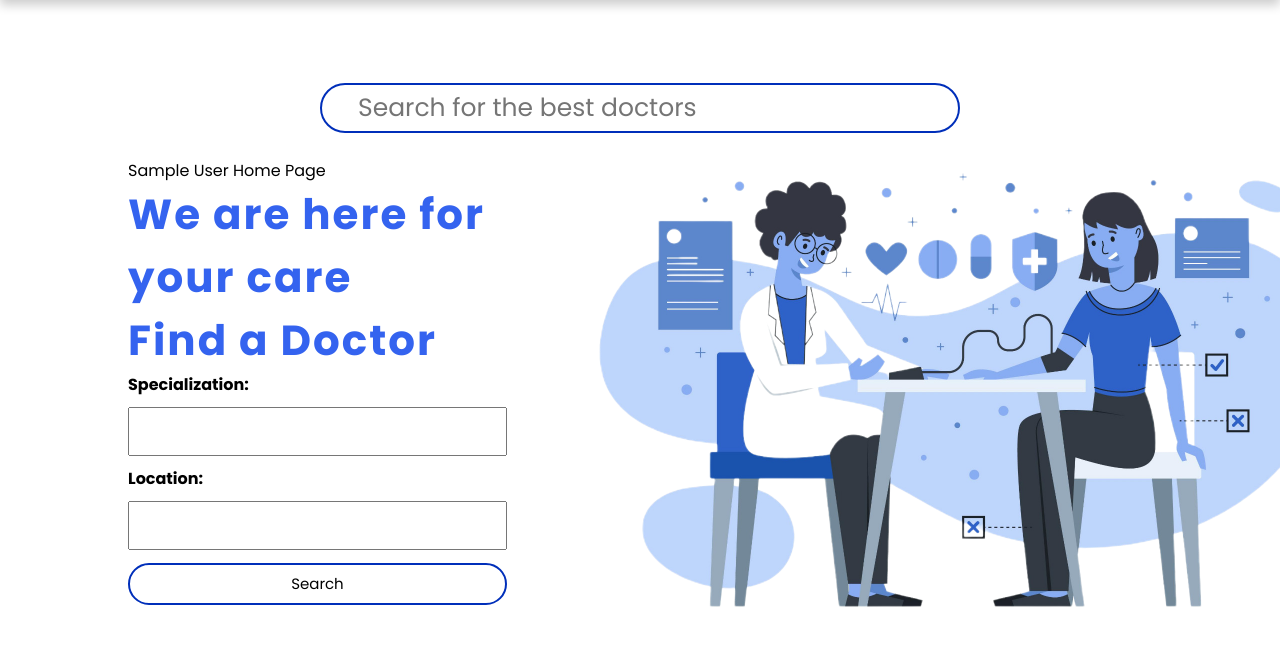
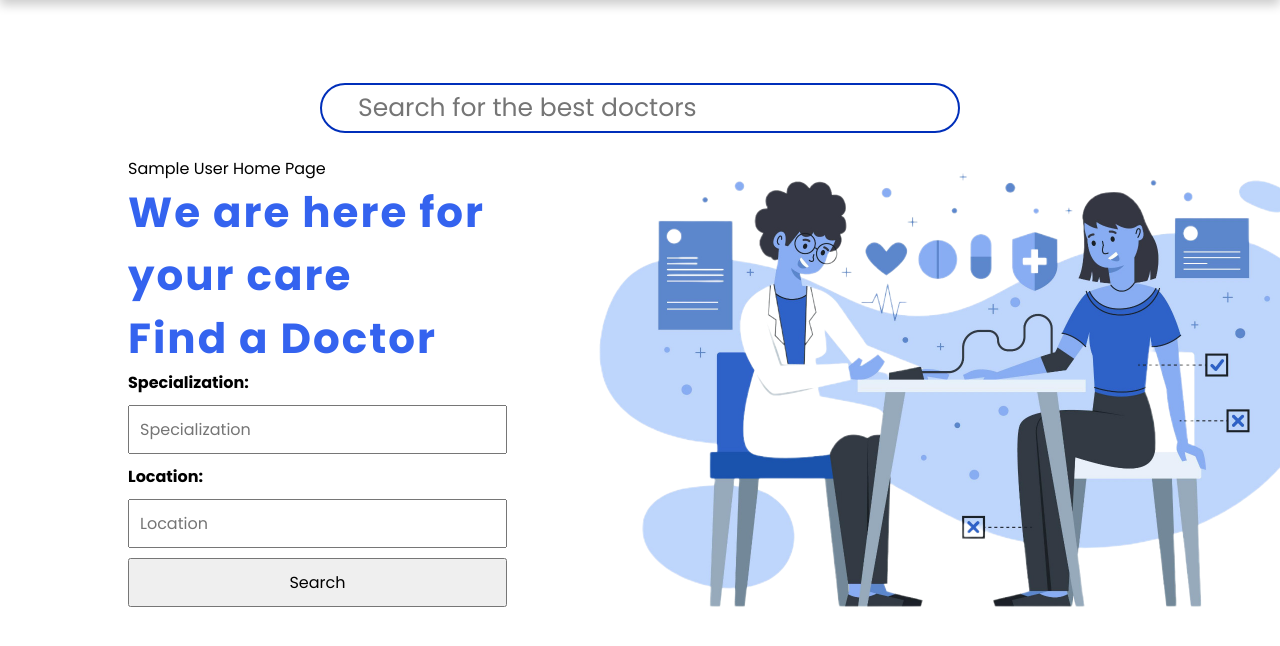
Before and after one commit to MOHAMedelhennawy/Healixra, a Flask app: page /home in a window 1280 px wide; the page is wider, and only the part inside the window is pictured. Shown: the part 60-706 px from the top of that part. Run offline with Flask 3, Linux system fonts and the light colour scheme; the visitor is signed in with stand-in values (Sample User, id 1).

Commit message:
Fix search engine

```diff
--- a/routes.py
+++ b/routes.py
@@ -1,5 +1,6 @@
 from flask import Flask, render_template, flash, redirect, url_for, request
 from models.registration import Registration
+from models.specialization import Specialization
 from models.login import Login
 from models.patient import Patient
 from models.search import Search
@@ -9,9 +10,19 @@
 from __init__ import app, bcrypt
 
 @app.route("/")
-@app.route("/home")
+@app.route("/home", methods=['GET', 'POST'])
 def homePage():
-    return render_template("home.html")
+    form = Search()
+    if request.method == 'POST':
+        specialization_input = form.specialization.data
+        location_input = form.location.data
+
+        specialization = Specialization.query.filter_by(specialization_name=specialization_input).first()
+        location = Location.query.filter_by(location_name=location_input).first()
+        matched_doctors = Doctor.query.filter_by(specialization_id=specialization.id).all()
+        return render_template('search_results.html', doctors=matched_doctors)
+    return render_template("home.html", search_form=form)
+
 
 @app.route("/about")
 def aboutPage():
@@ -88,13 +99,19 @@
     form = Login()
     return render_template("settings.html", title='settings', form=form)
 
-@app.route('/search')
+@app.route('/search', methods=['GET'])
 def search():
     form = Search()
-    specialization = form.specialization.data
-    location = form.location.data
-    location_id = Location.query.filter_by(location=location)
-    matched_doctors = Doctor.query.filter_by(specialization=specialization, location_id=location_id)
+#     specialization = form.specialization.data
+#     print(specialization)
+#     location = form.location.data
+#     print(location)
+#     location_id = Location.query.filter_by(location_name=location).first()['id']
+#     print(location_id)
+#     specialization_id = Specialization.query.filter_by(specialization_name=specialization).first()['id']
+#     print(specialization_id)
+#     matched_doctors = Doctor.query.filter_by(specialization_id=specialization_id, location_id=location_id).all()
+#     print(matched_doctors)
     return render_template('search_results.html', doctors=matched_doctors)
 
 @app.route('/doctor/<int:doctor_id>')
--- a/templates/home.html
+++ b/templates/home.html
@@ -8,14 +8,12 @@
         {{current_user.first_name}} {{current_user.last_name}} Home Page
         <h2>We are here for your care</h2>
         <h2>Find a Doctor</h2>
-        <form action="{{ url_for('search') }}" method="get">
+        <form action="{{ url_for('homePage') }}" method="POST">
             <label for="specialization">Specialization:</label>
-            <input type="text" id="specialization" name="specialization" required>
-
+            {{search_form.specialization()}}
             <label for="location">Location:</label>
-            <input type="text" id="location" name="location" required>
-
-            <button type="submit">Search</button>
+            {{search_form.location()}}
+            {{search_form.submit()}}
         </form>
     </div>
     <div class="img">
--- a/templates/search_results.html
+++ b/templates/search_results.html
@@ -12,7 +12,7 @@
         <ul>
             {% for doctor in doctors %}
                 <li>
-                    <a href="{{ url_for('doctor_profile', doctor_id=doctor.id) }}">{{ doctor.name }}</a> - {{ doctor.specialization }} - {{ doctor.location }}
+                    {{ doctor.first_name }} {{ doctor.specialization.specialization_name }} {{ doctor.location.location_name }}
                 </li>
             {% endfor %}
         </ul>
@@ -20,6 +20,6 @@
         <p>No doctors found matching your criteria.</p>
     {% endif %}
 
-    <a href="{{ url_for('home') }}">Back to Search</a>
+    <a href="{{ url_for('homePage') }}">Back to Search</a>
 </body>
 </html>
```
